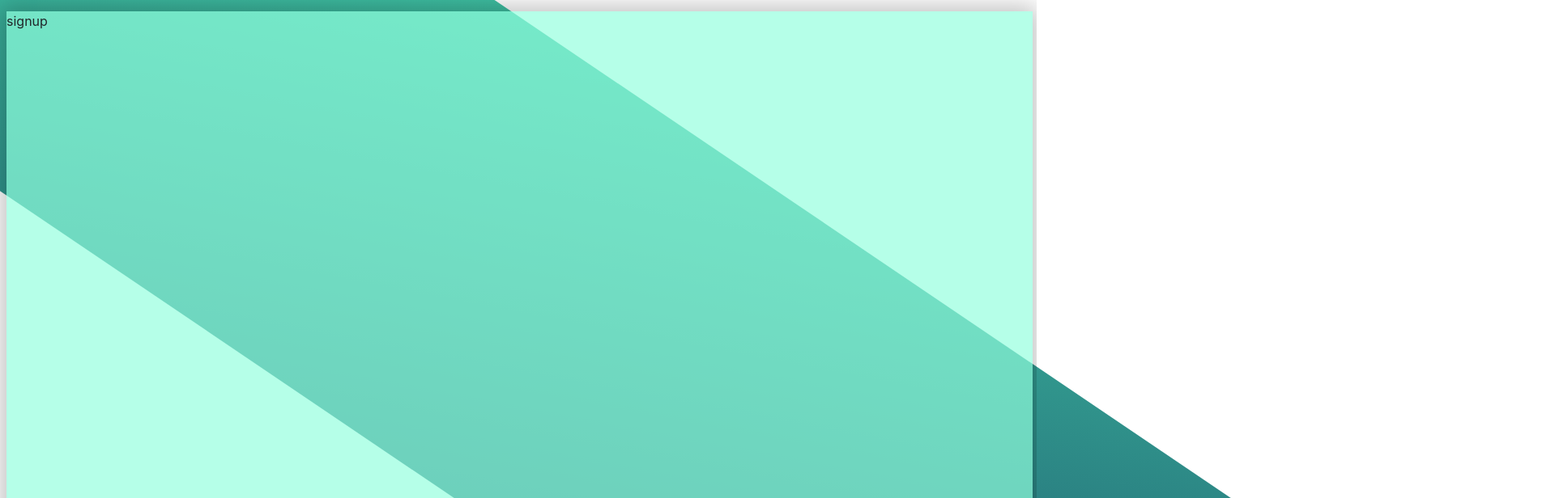
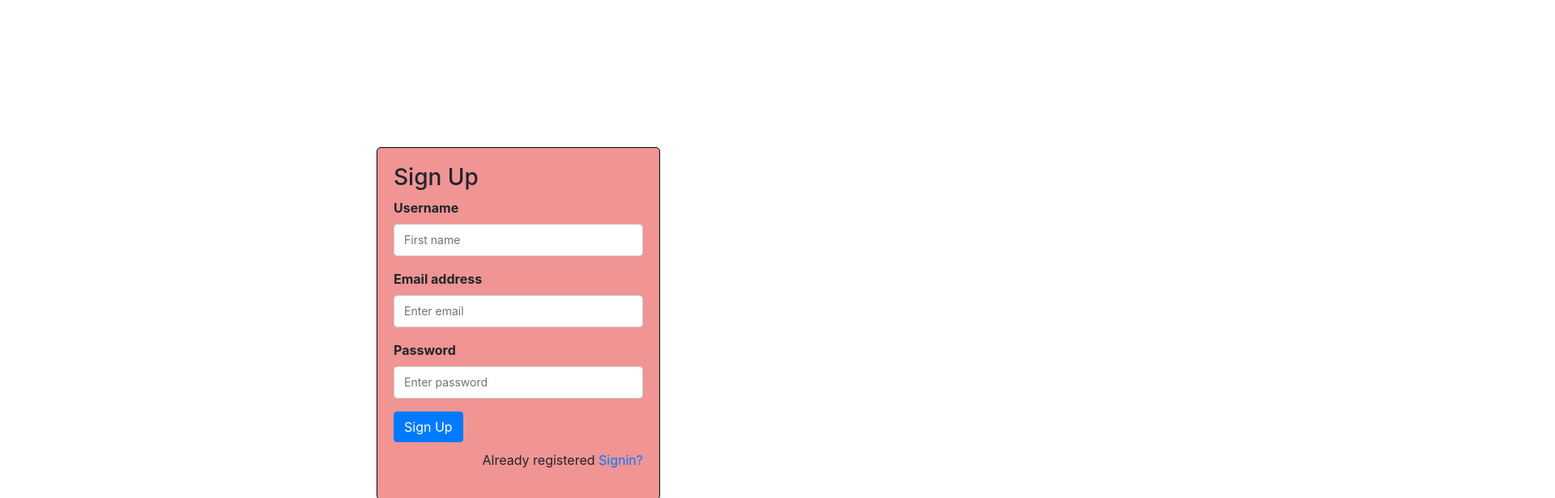
Before and after one commit to KPInchara/BDA_AAT, a React (Create React App) app in the folder frontend/: page /signup in a window 1280 px wide. Shown: the top 616 px of the page at 81% size, 1920 px wide, since content can reach past the window. Built offline with nearby package versions, Linux system fonts and the light colour scheme; the HTML template or start-up script is replaced by a standard one.

Commit message:
second commit

```diff
--- a/frontend/src/pages/Signin/Signin.css
+++ b/frontend/src/pages/Signin/Signin.css
@@ -1,4 +1,4 @@
-body {
+ body {
     overflow: hidden;
 }
 
@@ -13,7 +13,7 @@ body {
     z-index: -1;
 }
 
-.signin-container-main {
+ .signin-container-main {
     margin: 0.9rem 0.5rem 1rem 0.5rem;
     z-index: 1;
     display: flex;
@@ -26,3 +26,62 @@ body {
     background: rgba(145, 255, 221, 0.67);
     box-shadow: 0px 0px 28px 6px rgba(0, 0, 0, 0.25);
 }
+
+.signin-container {
+  display: flex;
+  flex-direction: column;
+  align-items: center;
+  justify-content: center;
+  background-color: #f5f7f4;
+	border: 1px solid #080808;
+  width: 350px;
+	padding: 20px;
+  border-radius: 5px;
+	box-shadow: 0 2px 4px rgba(0, 0, 0, 0.1);
+}
+
+h2 {
+  margin-bottom: 20px;
+}
+
+.form-group {
+  margin-bottom: 20px;
+  width: 100%;
+}
+
+label {
+  display: block;
+  font-weight: bold;
+}
+
+input {
+  width: 100%;
+  height: 40px;
+  padding: 6px 12px;
+  font-size: 14px;
+  line-height: 1.42857143;
+  color: #555;
+  background-color: #ece3e3;
+  border: 1px solid #f0eaea;
+  border-radius: 4px;
+}
+
+input:focus {
+  outline: none;
+  border-color: #007bff;
+}
+
+button {
+  padding: 10px 20px;
+  font-size: 16px;
+  font-weight: bold;
+  background-color: #007bff;
+  color: #fff;
+  border: none;
+  border-radius: 4px;
+  cursor: pointer;
+}
+
+button:hover {
+  background-color: #0056b3;
+}
--- a/frontend/src/pages/Signin/Signin.jsx
+++ b/frontend/src/pages/Signin/Signin.jsx
@@ -1,14 +1,60 @@
-import React from 'react'
+import React, { useState } from 'react';
 import './Signin.css';
-function Signin() {
+
+const Signin = () => {
+  const [formData, setFormData] = useState({
+    username: '',
+    email: '',
+    password: '',
+  });
+
+  const handleChange = (e) => {
+    const { name, value } = e.target;
+    setFormData((prevState) => ({
+      ...prevState,
+      [name]: value,
+    }));
+  };
+
+  const handleSubmit = (e) => {
+    e.preventDefault();
+
+    console.log(formData);
+  };
+
   return (
-    <div className='signin'>
-    <div className="signin-container-bg"></div>
-    <div className="signin-container-main">
-      signin
+    <div className="signin-container">
+      <h2>Sign In</h2>
+      <form onSubmit={handleSubmit}>
+        <div className="form-group">
+          <label htmlFor="username">Username</label>
+          <input
+            type="text"
+            id="username"
+            name="username"
+            value={formData.username}
+            onChange={handleChange}
+            required
+          />
+        </div>
+
+        <div className="form-group">
+          <label htmlFor="password">Password</label>
+          <input
+            type="password"
+            id="password"
+            name="password"
+            value={formData.password}
+            onChange={handleChange}
+            required
+          />
+
+        </div>
+
+        <center><button type="submit">Sign In</button> </center>
+      </form>
     </div>
-  </div>
-  )
-}
+  );
+};
 
-export default Signin
+export default Signin;
--- a/frontend/src/pages/Signup/Signup.css
+++ b/frontend/src/pages/Signup/Signup.css
@@ -26,3 +26,58 @@ body {
     background: rgba(145, 255, 221, 0.67);
     box-shadow: 0px 0px 28px 6px rgba(0, 0, 0, 0.25);
 }
+
+
+.auth-wrapper {
+	display: flex;
+	justify-content: center;
+	align-items: center;
+	height: 100vh;
+  }
+
+  .auth-inner {
+	width: 350px;
+	padding: 20px;
+	background-color: #f09494;
+	border: 1px solid #080808;
+	border-radius: 5px;
+	box-shadow: 0 2px 4px rgba(0, 0, 0, 0.1);
+  }
+
+  .form-control {
+	width: 100%;
+	height: 40px;
+	margin-bottom: 10px;
+	padding: 6px 12px;
+	font-size: 14px;
+	line-height: 1.42857143;
+	color: #555;
+	background-color: #fff;
+	background-image: none;
+	border: 1px solid #ccc;
+	border-radius: 4px;
+  }
+
+  .btn-primary {
+	background-color: #007bff;
+	border-color: #007bff;
+	color: #fff;
+  }
+
+  .btn-primary:hover {
+	background-color: #0056b3;
+	border-color: #0056b3;
+	color: #fff;
+  }
+
+  .forgot-password {
+	margin-top: 10px;
+  }
+
+  .forgot-password a {
+	color: #007bff;
+  }
+
+  .forgot-password a:hover {
+	text-decoration: underline;
+  }
--- a/frontend/src/pages/Signup/Signup.jsx
+++ b/frontend/src/pages/Signup/Signup.jsx
@@ -1,14 +1,96 @@
-import React from 'react'
+import React, { Component, useState } from "react";
 import './Signup.css';
-function Signup() {
+
+export default function Signup() {
+  const [Username, setUsername] = useState("");
+  const [email, setEmail] = useState("");
+  const [password, setPassword] = useState("");
+  const [userType, setUserType] = useState("");
+  const [secretKey, setSecretKey] = useState("");
+
+  const handleSubmit = (e) => {
+    if (userType == "Admin" && secretKey != "Inchara") {
+      e.preventDefault();
+      alert("Invalid Admin");
+    } else {
+      e.preventDefault();
+
+
+      console.log(Username, email, password);
+      fetch("http://localhost:3000/Signin", {
+        method: "POST",
+        crossDomain: true,
+        headers: {
+          "Content-Type": "application/json",
+          Accept: "application/json",
+          "Access-Control-Allow-Origin": "*",
+        },
+        body: JSON.stringify({
+          Username,
+          email,
+          password,
+          userType,
+        }),
+      })
+        .then((res) => res.json())
+        .then((data) => {
+          console.log(data, "userRegister");
+          if (data.status == "ok") {
+            alert("Registration Successful");
+          } else {
+            alert("Something went wrong");
+          }
+        });
+    }
+  };
+
   return (
-    <div className='signup'>
-      <div className="signup-container-bg"></div>
-      <div className="signup-container-main">
-        signup
+    <div className="auth-wrapper">
+      <div className="auth-inner">
+        <form onSubmit={handleSubmit}>
+          <h3>Sign Up</h3>
+
+
+          <div className="mb-3">
+            <label> Username</label>
+            <input
+              type="text"
+              className="form-control"
+              placeholder="First name"
+              onChange={(e) => setUsername(e.target.value)}
+            />
+          </div>
+
+          <div className="mb-3">
+            <label>Email address</label>
+            <input
+              type="email"
+              className="form-control"
+              placeholder="Enter email"
+              onChange={(e) => setEmail(e.target.value)}
+            />
+          </div>
+
+          <div className="mb-3">
+            <label>Password</label>
+            <input
+              type="password"
+              className="form-control"
+              placeholder="Enter password"
+              onChange={(e) => setPassword(e.target.value)}
+            />
+          </div>
+
+          <div className="d-grid">
+            <button type="submit" className="btn btn-primary">
+              Sign Up
+            </button>
+          </div>
+          <p className="forgot-password text-right">
+            Already registered <a href="/Signin">Signin?</a>
+          </p>
+        </form>
       </div>
     </div>
-  )
+  );
 }
-
-export default Signup
```
